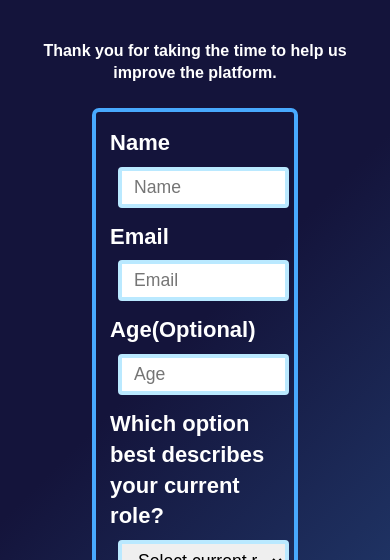
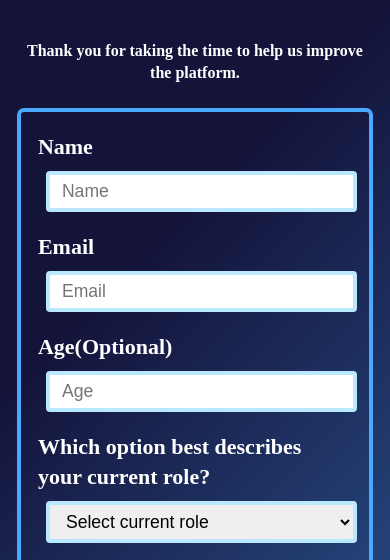
Before and after one commit to arfi-nadir/freeCodeCamp, a plain HTML site: page Responsive Web Design Projects/Build a Survey Form/index.html in a window 390 px wide. Shown: the part 216-776 px from the top of the page. Drawn offline with Linux system fonts and the light colour scheme; a web font is replaced by a local one.

Commit message:
Update style.css

```diff
--- a/Responsive Web Design Projects/Build a Survey Form/style.css
+++ b/Responsive Web Design Projects/Build a Survey Form/style.css
@@ -2,7 +2,7 @@ body{
     background-color: #0A0A22;
     background-image: linear-gradient(315deg, #48a9fe 0%, rgb(20, 20, 59) 74%);
     color:white;
-    font-family: 'saxMono', arial;
+    font-family: 'saxMono';
     font-weight: 700;
     line-height: 1.4;
     padding-bottom: 1%;
@@ -25,6 +25,7 @@ header{
 #survey-form{
     width: 40%;
     margin:auto;
+
     border-radius: 7px;
     border-style: solid;
     border-width:4px;
@@ -32,19 +33,19 @@ header{
     padding:3% 10% 10% 3%;
 }
 
-@media (max-width: 60%) {
-    #survey-form{
-        padding:3% 20% 20% 0%;
-
-    }
-   }
-
 .form-group{
     margin-right: -10px;
     padding:3% 1% 1% 2%;
     font-size: 22px;
 }
-
+@media screen and (max-width: 650px) {
+    #survey-form {
+        width: 300px;
+    }
+    .form-group{
+        margin-right:8px;
+    }
+  }
 
 #footer{
     font-size:20px;
```
